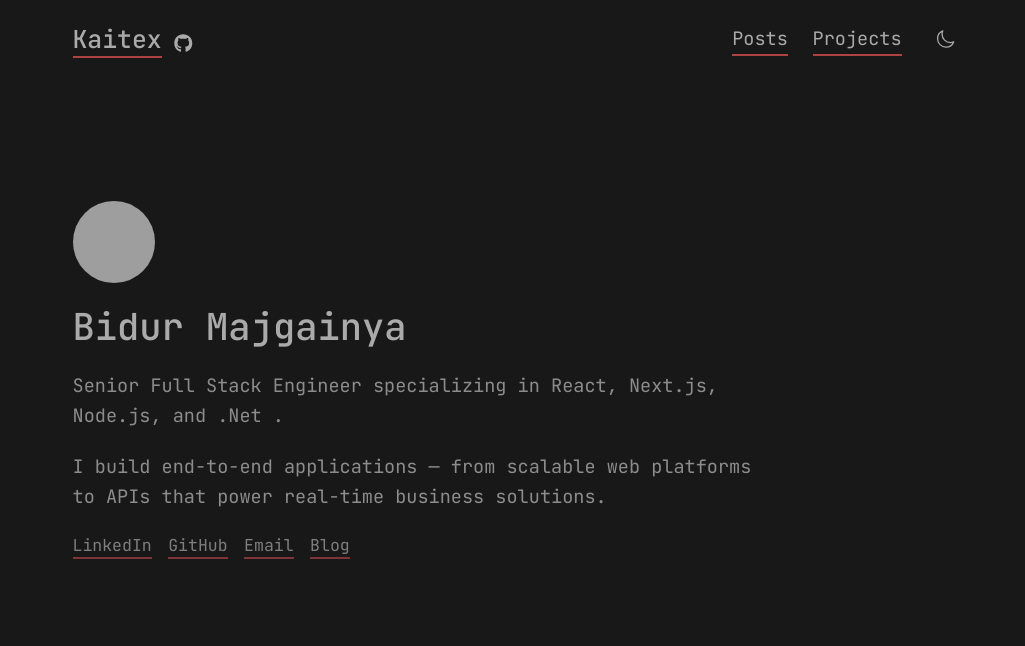
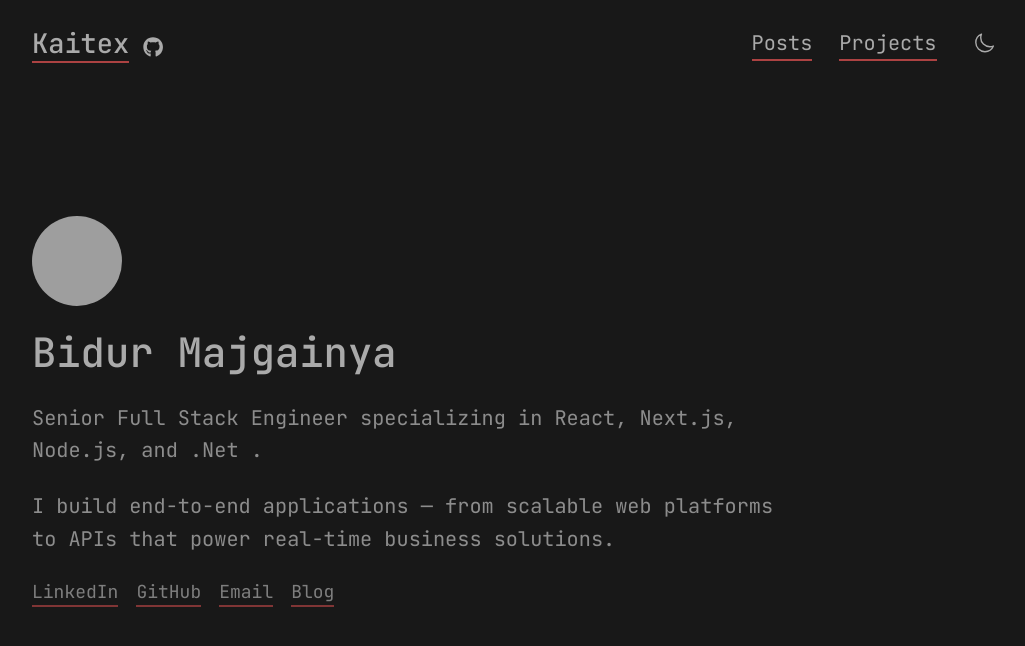
Before and after one commit to kaitex/kaitex.github.io, a Next.js app: page / in a window 1280 px wide. Shown: the top 646 px of the page, without its empty margins (122-1147 px from the left). Built offline with nearby package versions, Linux system fonts and the light colour scheme; grey boxes are pictures that could not be loaded.

Commit message:
padding update

```diff
--- a/src/app/layout.tsx
+++ b/src/app/layout.tsx
@@ -31,7 +31,7 @@ export default function RootLayout({ children }: RootLayoutProps) {
       <head>
         <link rel="icon" href="../public/globe.svg" sizes="any" />
       </head>
-      <body className="max-w-5xl py-5 mx-auto px-5 sm:px-20">
+      <body className="max-w-5xl py-5 mx-auto px-4 md:px-20">
         <ThemeProvider>
           <Navbar />
           <main>{children}</main>
--- a/src/app/posts/[slug]/page.tsx
+++ b/src/app/posts/[slug]/page.tsx
@@ -111,7 +111,7 @@ export default async function BlogPostPage({ params }: PageProps) {
         On {post.frontmatter.date}
       </span>
 
-      <article className="prose prose-invert max-w-full">{content}</article>
+      <article className="prose prose-invert max-w-full ">{content}</article>
     </div>
   );
 }
--- a/src/app/posts/page.tsx
+++ b/src/app/posts/page.tsx
@@ -15,15 +15,15 @@ export default function BlogPage() {
         {posts.map((post) => (
           <li
             key={post.frontmatter.slug}
-            className="flex flex-col items-start md:items-center gap-2 md:flex-row md:gap-5 text-lg"
+            className="flex flex-col items-start md:items-center gap-2 md:flex-row md:gap-5 "
           >
-            <p className="text-[#999]">{post.frontmatter.date}</p>
+            <p className="text-[#999] text-sm md:text-md">{post.frontmatter.date}</p>
             <Link
               href={`/posts/${post.frontmatter.slug}`}
               className="linkWithUnderline"
             >
               <span className="text-[var(--accent)]">#</span>{" "}
-              <span className="font-medium">{post.frontmatter.title}</span>
+              <span className="font-medium text-md md:text-lg">{post.frontmatter.title}</span>
             </Link>
           </li>
         ))}
--- a/src/components/Hero.tsx
+++ b/src/components/Hero.tsx
@@ -1,6 +1,6 @@
 export default function Hero() {
   return (
-    <section className="mt-10 min-h-[70vh] flex items-center">
+    <section className="mt-5 md:mt-15 min-h-[70vh] flex items-center">
       <div className="flex flex-col max-w-2xl">
 
         <div className="w-20 h-20 rounded-full overflow-hidden">
@@ -17,14 +17,14 @@ export default function Hero() {
         </p>
 
 
-        <p className="mt-5 text-[var(--text-color)] opacity-80 text-lg leading-relaxed">
+        <p className="mt-5 text-[var(--text-color)] opacity-80 text-md md:text-lg leading-relaxed">
           Senior Full Stack Engineer specializing in React, Next.js, Node.js, and .Net .
         </p>
-        <p className="mt-5 text-[var(--text-color)] opacity-80 text-lg leading-relaxed">
+        <p className="mt-5 text-[var(--text-color)] opacity-80 text-md md:text-lg leading-relaxed">
          I build end-to-end applications — from scalable web platforms to APIs that power real-time business solutions.
         </p>
 
-        <div className="flex flex-wrap gap-4 mt-5 text-base">
+        <div className="flex flex-wrap gap-4 mt-5 text-sm md:text-base">
           <a
             href="https://www.linkedin.com/in/bidur-majgianya-196318248/"
             className="text-[var(--text-color)] opacity-70 hover:opacity-100 transition-opacity"
--- a/src/components/Navbar.tsx
+++ b/src/components/Navbar.tsx
@@ -50,10 +50,10 @@ export default function Navbar() {
 
         </div>
         <div className="flex space-x-6 items-center">
-          <Link href="/posts" className="text-lg hover:opacity-70">
+          <Link href="/posts" className="text-md md:text-lg hover:opacity-70">
              Posts
           </Link>
-          <Link href="/projects" className="text-lg hover:opacity-70">
+          <Link href="/projects" className="text-md md:text-lg hover:opacity-70">
             Projects
           </Link>
 
--- a/src/styles/globals.css
+++ b/src/styles/globals.css
@@ -1,9 +1,9 @@
 /* @import url('https://fonts.googleapis.com/css2?family=Roboto+Mono:ital,wght@0,100..700;1,100..700&display=swap'); */
 
 @import url('https://fonts.googleapis.com/css2?family=JetBrains+Mono:ital,wght@0,100..800;1,100..800&display=swap');
-@import "tailwindcss"; /* Optional if using Tailwind CSS */
+@import "tailwindcss";
 
-/* CSS Variables for themes */
+
 :root {
   --text-color: #aaaaaa;
   --bg-color: #181818;      /* dark background */
@@ -14,22 +14,8 @@
 html{
   font-size: 18px;
 }
-@media (min-width: 960px) {
-  html {
-    font-size: 18px;
-  }
-}
-@media (min-width: 720px) {
-  html {
-    font-size: 17px;
-  }
-}
-@media (min-width: 640px) {
-  html {
-    font-size: 16.5px;
-  }
-}
-/* Body and base styles */
+
+
 body {
   background-color: var(--bg-color);
   color: var(--text-color);
@@ -44,11 +30,11 @@ body {
 /* Headings */
 h1, h2, h3, h4, h5, h6 {
   /* color: white; */
-  margin-top: 0; /* could remove if you want zero margin everywhere */
+  margin-top: 0;
 }
 /* Links */
 .under, a {
-  /* color: #f0f0f0; */
+
   text-decoration: none;
   position: relative;
   transition: color 0.3s ease;
@@ -85,25 +71,24 @@ nav .links:hover {
   background: none;
 }
 
-/* Blockquotes */
+
 blockquote {
   border-left: 4px solid var(--accent);
   color: #cccccc;
   font-style: italic;
 }
 
-/* Inline code */
+
 code {
 
-/* border: 1px solid #383838; */
 
   font-family: "Fira Mono", monospace;
 }
 
-/* Pre blocks */
+
 pre {
   background: var(--bg-alt);
-  /* border: 1px solid var(--border); */
+
   overflow-x: auto;
   padding: 10px 10px;
  font-family: "Fira Mono", monospace;
@@ -119,7 +104,6 @@ pre {
   --border: #cccccc;
 }
 
-/* Hide next-route-announcer visual artifacts */
 
 
 .light body {
@@ -138,7 +122,7 @@ pre {
   transition: color 0.3s ease;
 }
 
-/* Add underline effect for light mode links - Fixed specificity */
+
 .light a::after,
 .light a::after {
   content: "";
```
